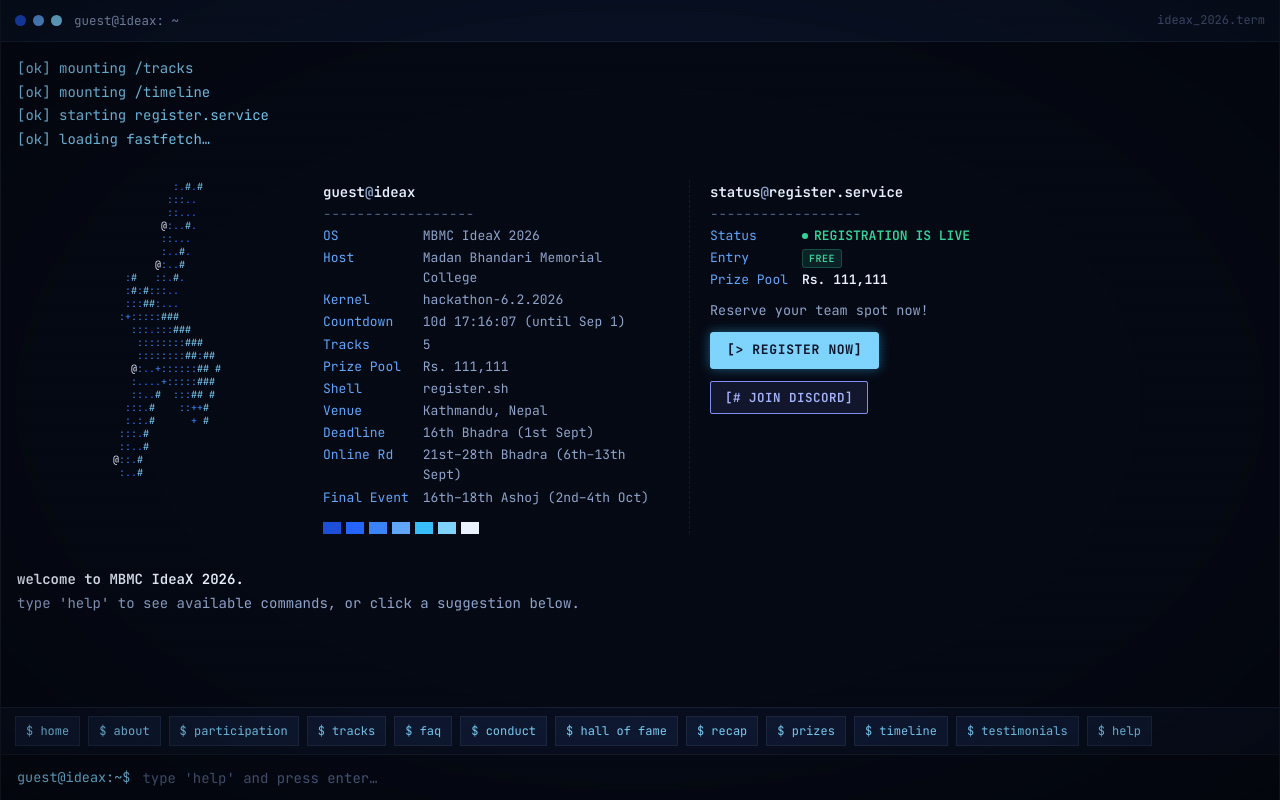
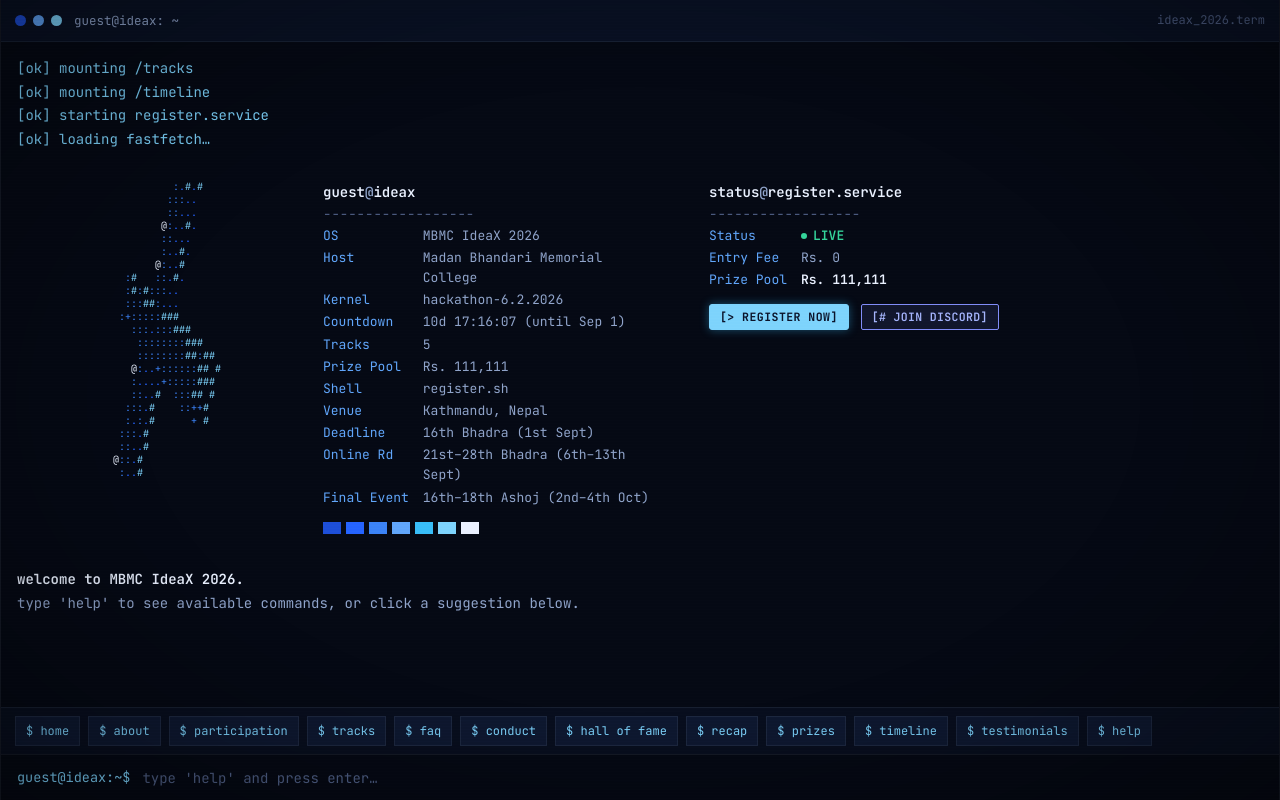
Before and after one commit to ideax-mbmc/ideax2026, a React (Vite) app: page / in a window 1280 px wide. Built offline with nearby package versions, Linux system fonts and the light colour scheme.

Commit message:
feat(homepage): refine registration CTA content and button styles

```diff
--- a/src/components/OutputPane.jsx
+++ b/src/components/OutputPane.jsx
@@ -498,16 +498,13 @@
                 <div className="k">Status</div>
                 <div className="v" style={{ display: 'flex', alignItems: 'center', gap: '6px' }}>
                   <span className="pulse-dot" />
-                  <span style={{ color: '#34d399', fontWeight: 600 }}>REGISTRATION IS LIVE</span>
+                  <span style={{ color: '#34d399', fontWeight: 600 }}>LIVE</span>
                 </div>
-                <div className="k">Entry</div>
-                <div className="v"><span className="register-cta-badge">FREE</span></div>
+                <div className="k">Entry Fee</div>
+                <div className="v">Rs. 0</div>
                 <div className="k">Prize Pool</div>
                 <div className="v strong" style={{ color: 'var(--text)' }}>Rs. 111,111</div>
               </div>
-              <p className="register-cta-desc" style={{ marginTop: '10px', marginBottom: '12px' }}>
-                Reserve your team spot now!
-              </p>
               <div className="register-cta-actions">
                 <a
                   href="https://forms.gle/cBgYAroPeJeZpxa6A"
--- a/src/index.css
+++ b/src/index.css
@@ -285,7 +285,6 @@
 .fetch-art canvas { display: block; width: 280px; height: 300px; }
 .fetch-info { flex: 0 1 340px; min-width: 220px; padding-top: 2px; }
 .fetch-register-info {
-  border-left: 1px dashed var(--line);
   padding-left: 20px;
   display: flex;
   flex-direction: column;
@@ -403,25 +402,27 @@
   display: flex;
   align-items: center;
   gap: 12px;
-  flex-wrap: wrap;
+  flex-wrap: nowrap;
+  margin-top: 14px;
 }
 
 .register-now-btn {
   display: inline-flex;
   align-items: center;
   justify-content: center;
-  padding: 7px 16px;
+  padding: 3px 10px;
   background: var(--accent4);
   color: #0b1329 !important;
   font-family: var(--mono);
   font-weight: 700;
-  font-size: 13px;
-  letter-spacing: 0.05em;
+  font-size: 11.5px;
+  letter-spacing: 0.04em;
   border-radius: 3px;
   text-decoration: none;
   border: 1px solid var(--accent4);
-  box-shadow: 0 0 12px rgba(56, 189, 248, 0.45);
+  box-shadow: 0 0 10px rgba(56, 189, 248, 0.4);
   transition: all 0.15s ease;
+  white-space: nowrap;
 }
 
 .register-now-btn:hover {
@@ -437,17 +438,18 @@
   display: inline-flex;
   align-items: center;
   justify-content: center;
-  padding: 6px 14px;
+  padding: 3px 10px;
   background: rgba(129, 140, 248, 0.1);
   color: #a5b4fc !important;
   font-family: var(--mono);
   font-weight: 600;
-  font-size: 12.5px;
-  letter-spacing: 0.04em;
+  font-size: 11.5px;
+  letter-spacing: 0.03em;
   border-radius: 2px;
   text-decoration: none;
   border: 1px solid #818cf8;
   transition: all 0.15s ease;
+  white-space: nowrap;
 }
 
 .discord-cta-btn:hover {
```
